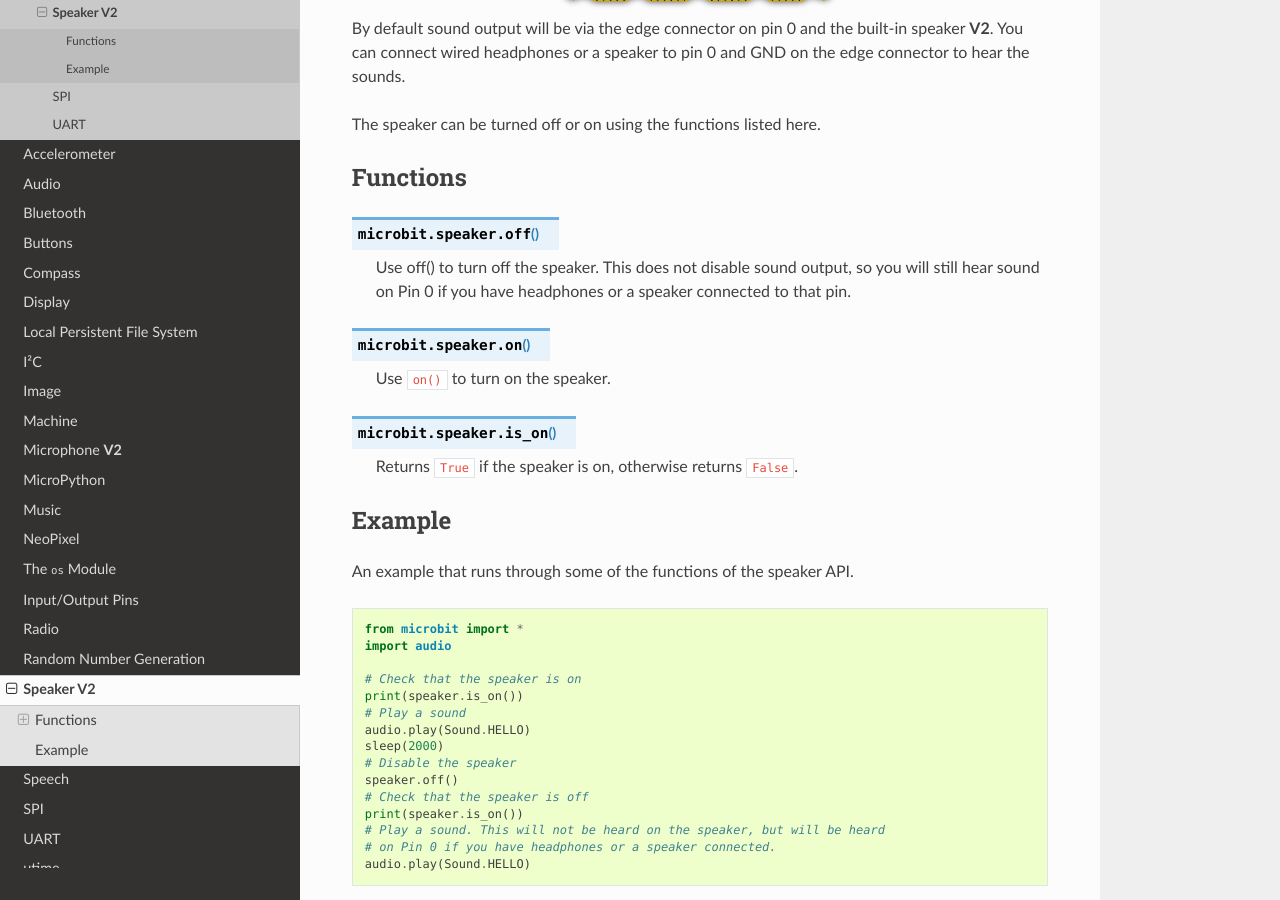
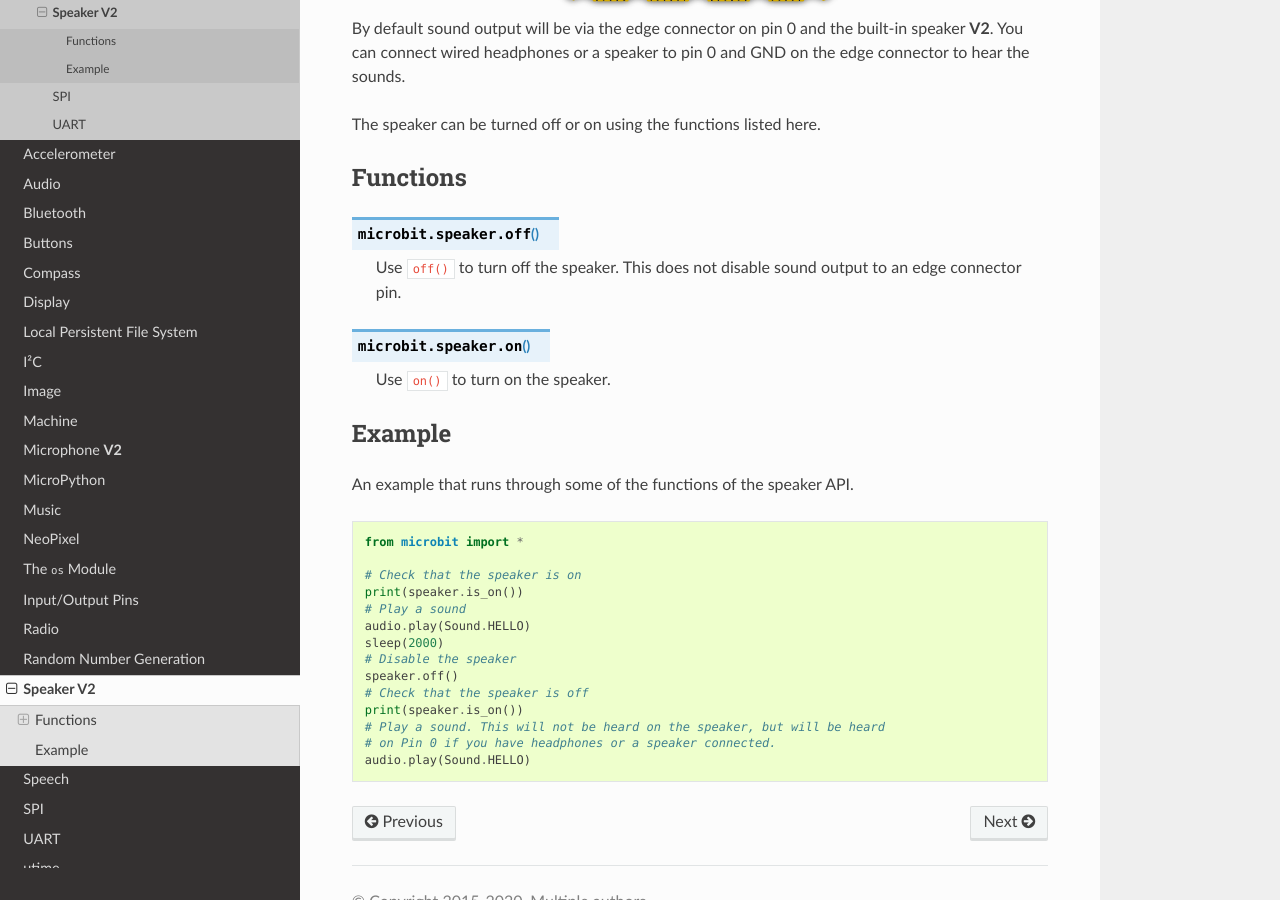
Before and after one commit to bbcmicrobit/micropython, a Sphinx documentation site: the page built from docs/speaker.rst, in a window 1280 px wide and 900 px high, scrolled down 431 px. Built offline with Sphinx 7.4.7 and the Read the Docs theme 2.0.0, drawn with Linux system fonts in a browser that asks for light colours.

Commit message:
V2 docs: Remove is_on() from speaker. (#696)

```diff
--- a/docs/speaker.rst
+++ b/docs/speaker.rst
@@ -22,17 +22,13 @@
 
 .. py:function:: off()
 
-    Use off() to turn off the speaker. This does not disable sound output, so
-    you will still hear sound on Pin 0 if you have headphones or a speaker
-    connected to that pin.
+    Use ``off()`` to turn off the speaker. This does not disable sound output
+    to an edge connector pin.
 
 .. py:function:: on()
 
     Use ``on()`` to turn on the speaker.
 
-.. py:function:: is_on()
-
-    Returns ``True`` if the speaker is on, otherwise returns ``False``.
 
 Example
 =======
@@ -40,7 +36,6 @@
 An example that runs through some of the functions of the speaker API. ::
 
     from microbit import *
-    import audio
 
     # Check that the speaker is on
     print(speaker.is_on())
```
